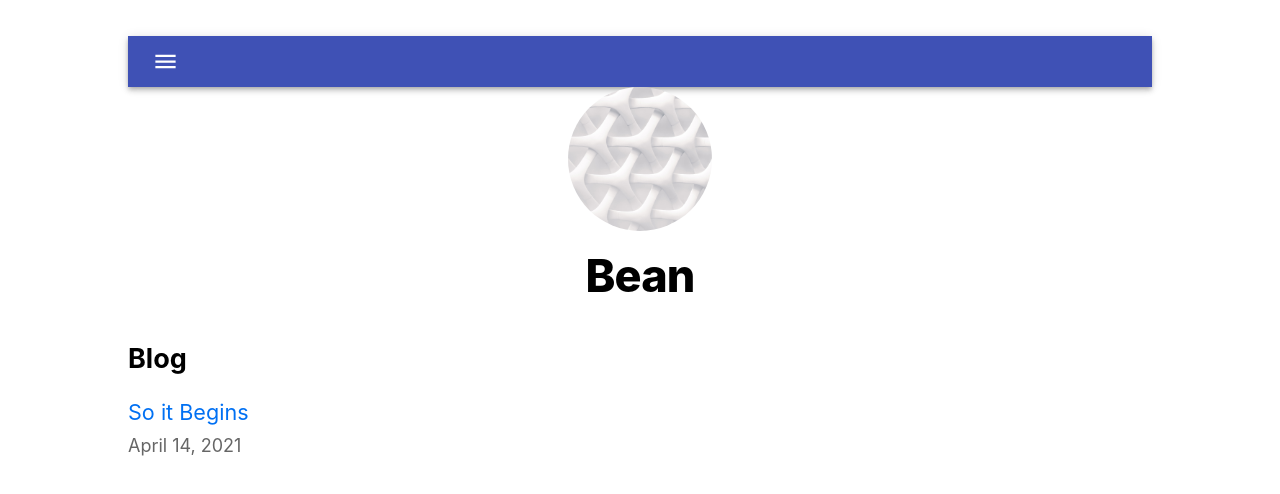
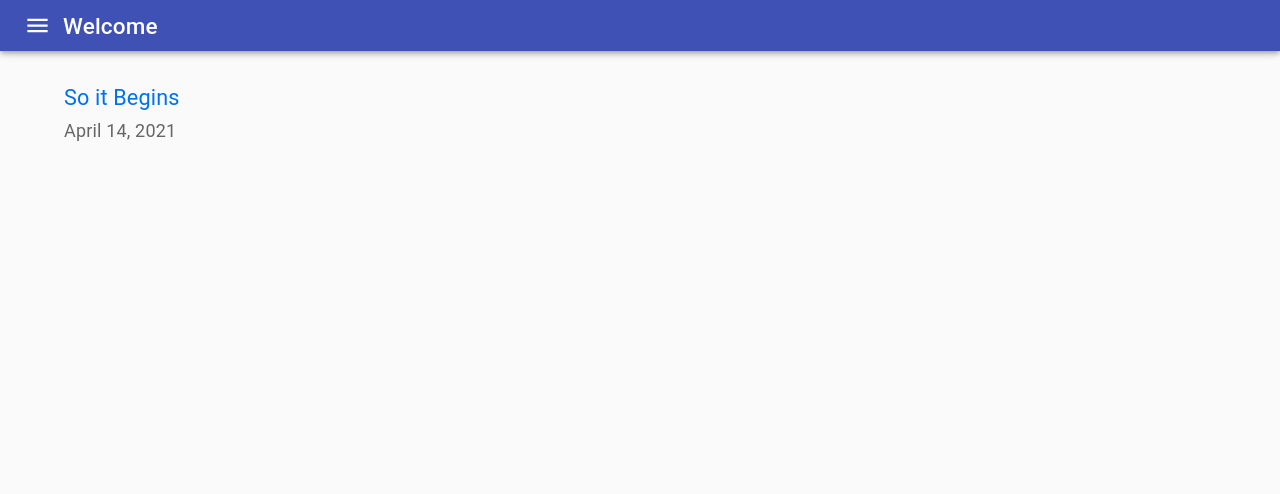
Before and after one commit to basheim/website, a Next.js app: page /website/ in a window 1280 px wide. Shown: the top 494 px of the page. Built offline with nearby package versions, Linux system fonts and the light colour scheme.

Commit message:
feat(): Moving to about page

```diff
--- a/components/base/layout.tsx
+++ b/components/base/layout.tsx
@@ -1,27 +1,34 @@
 import Head from 'next/head';
-import Image from 'next/image';
-import { AppBar, Toolbar } from '@material-ui/core';
+import { AppBar, Toolbar, Typography } from '@material-ui/core';
 import NavMenu from './navMenu';
 import Link from 'next/link';
 import { makeStyles } from '@material-ui/core/styles';
-import utilStyles from '../../styles/utils.module.css';
 
 const useStyles = makeStyles((theme) => ({
   toolbar: {
     borderBottom: `1px solid ${theme.palette.divider}`,
   },
   toolbarSecondary: {
-    justifyContent: 'space-between',
+    justifyContent: 'flex-start',
     overflowX: 'auto',
   },
   toolbarLink: {
     padding: theme.spacing(1),
     flexShrink: 0,
   },
-  container: {
-    maxWidth: '80%',
-    padding: '0 12x',
-    margin: '36px auto 72px'
+  overallContainer: {
+    width: 'auto',
+    margin: 'auto auto 72px'
+  },
+  mainContainer: {
+    width: '90%',
+    position: 'fixed',
+    right: 0,
+    left: 0,
+    marginRight: 'auto',
+    marginLeft: 'auto',
+    borderTop: 100,
+    paddingTop: 30
   },
   header: {
     display: 'flex',
@@ -30,15 +37,21 @@ const useStyles = makeStyles((theme) => ({
   },
   backToHome: {
     margin: '36px 0 0'
+  },
+  title: {
+    textAlign: 'left'
   }
 }));
 
-const name = 'Bean'
 export const siteTitle = 'Bean Blog'
 
-export default function Layout({ children, home }: any) {
+export default function Layout({ children, home, identity }: any) {
   const classes = useStyles();
   const sections = [
+    {
+      title: 'About',
+      href: '/about'
+    },
     {
       title: 'Blog',
       href: 'https://www.google.com'
@@ -49,7 +62,7 @@ export default function Layout({ children, home }: any) {
     }
   ];
   return (
-    <div className={classes.container}>
+    <div className={classes.overallContainer}>
       <Head>
         <link rel="icon" href="../website/favicon.ico" />
         <meta
@@ -58,54 +71,24 @@ export default function Layout({ children, home }: any) {
         />
         <meta name="og:title" content={siteTitle} />
       </Head>
-      <AppBar position="static">
+      <AppBar position="sticky">
         <Toolbar variant="dense" className={classes.toolbarSecondary}>
-          <NavMenu sections={sections}/>
+          <NavMenu sections={sections} />
+          <Typography variant="h6" className={classes.title}>
+          {identity.title}
+    </Typography>
         </Toolbar>
       </AppBar>
-      <header className={classes.header}>
-        {home ? (
-          <>
-            <Image
-              priority
-              src="../website/images/profile.jpeg"
-              className={utilStyles.borderCircle}
-              height={144}
-              width={144}
-              alt={name}
-            />
-            <h1 className={utilStyles.heading2Xl}>{name}</h1>
-          </>
-        ) : (
-          <>
+      <div className={classes.mainContainer}>
+        <main>{children}</main>
+        {!home && (
+          <div className={classes.backToHome}>
             <Link href='/'>
-              <a>
-                <Image
-                  priority
-                  src="../../website/images/profile.jpeg"
-                  className={utilStyles.borderCircle}
-                  height={108}
-                  width={108}
-                  alt={name}
-                />
-              </a>
+              <a>← Back to home</a>
             </Link>
-            <h2 className={utilStyles.headingLg}>
-              <Link href='/'>
-                <a className={utilStyles.colorInherit}>{name}</a>
-              </Link>
-            </h2>
-          </>
+          </div>
         )}
-      </header>
-      <main>{children}</main>
-      {!home && (
-        <div className={classes.backToHome}>
-          <Link href='/'>
-            <a>← Back to home</a>
-          </Link>
-        </div>
-      )}
+      </div>
     </div>
   )
 }
--- a/pages/_app.tsx
+++ b/pages/_app.tsx
@@ -1,4 +1,16 @@
+import React from 'react';
 import '../styles/global.css';
+import CssBaseline from '@material-ui/core/CssBaseline';
 export default function App({ Component, pageProps }: any) {
-    return <Component {...pageProps} />
-  }
+  React.useEffect(() => {
+    // Remove the server-side injected CSS.
+    const jssStyles = document.querySelector('#jss-server-side');
+    if (jssStyles && jssStyles.parentElement) {
+      jssStyles.parentElement.removeChild(jssStyles);
+    }
+  }, []);
+  return (<React.Fragment>
+    <CssBaseline />
+    <Component {...pageProps} />
+  </React.Fragment>);
+}
--- a/pages/index.tsx
+++ b/pages/index.tsx
@@ -8,12 +8,11 @@ import React from 'react';
 
 export default function Home({ allPostsData }: any) {
   return (
-    <Layout home>
+    <Layout home identity={{title: 'Welcome'}}>
       <Head>
         <title>{siteTitle}</title>
       </Head>
       <section className={`${utilStyles.headingMd} ${utilStyles.padding1px}`}>
-        <h2 className={utilStyles.headingLg}>Blog</h2>
         <ul className={utilStyles.list}>
           {allPostsData.map(({ id, date, title }: any) => (
             <li className={utilStyles.listItem} key={id}>
--- a/pages/posts/[id].tsx
+++ b/pages/posts/[id].tsx
@@ -23,10 +23,7 @@ export async function getStaticPaths() {
 
 export default function Post({ postData }: any) {
     return (
-      <Layout>
-        <Head>
-          <title>{postData.title}</title>
-        </Head>
+      <Layout identity={{title: postData.title}}>
         <article>
           <h1 className={utilStyles.headingXl}>{postData.title}</h1>
           <div className={utilStyles.lightText}>
```
Also changed, not shown: pages/about.tsx (added, +37 -0 lines), public/images/dog.jpeg (added), public/images/profile.jpeg (deleted), public/text/about.md (added).
